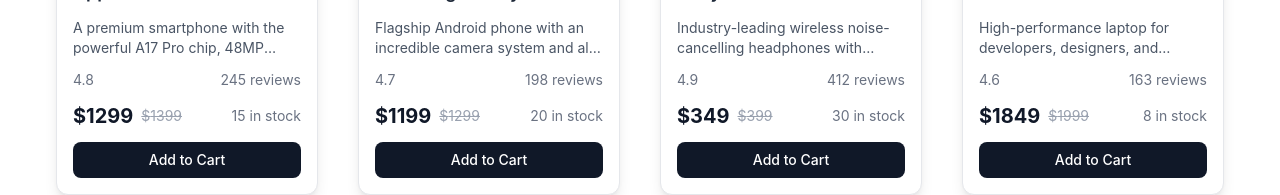
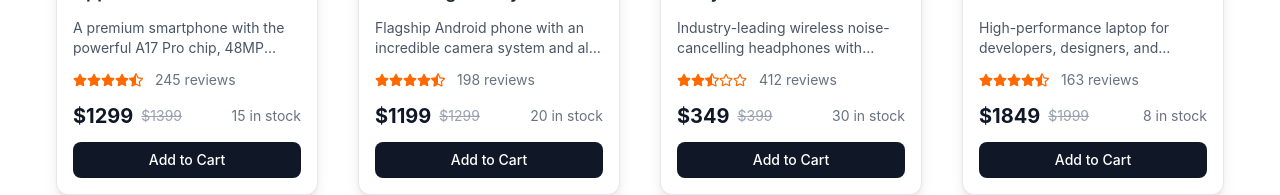
Before and after one commit to Sujan7Neupane/Ecommerce, a React (Vite) app in the folder frontend/: page /products in a window 1280 px wide. Shown: the part 367-562 px from the top of the page. Built offline with nearby package versions, Linux system fonts and the light colour scheme.

Commit message:
feat: rating system in card with reviews and stars

```diff
--- a/frontend/src/components/ProductCard.tsx
+++ b/frontend/src/components/ProductCard.tsx
@@ -1,5 +1,6 @@
 import { Link } from "react-router";
 import type { Product } from "../types/product";
+import Rating from "./Rating";
 
 interface ProductCardProps {
   product: Product;
@@ -24,9 +25,11 @@ const ProductCard = ({ product }: ProductCardProps) => {
             {product.description}
           </p>
 
-          <div className="flex items-center justify-between text-sm text-gray-500">
-            <span>{product.averageRating}</span>
-            <span>{product.numReviews} reviews</span>
+          <div className="flex text-sm">
+            <Rating
+              value={product.averageRating}
+              text={`${product.numReviews} reviews`}
+            />
           </div>
 
           <div className="flex items-center gap-2 justify-between">
--- /dev/null
+++ b/frontend/src/components/Rating.tsx
@@ -0,0 +1,70 @@
+import { FaStar, FaStarHalfAlt, FaRegStar } from "react-icons/fa";
+
+interface RatingProps {
+  value: number;
+  text?: string;
+}
+
+const Rating = ({ value, text }: RatingProps) => {
+  return (
+    <div className="flex items-center gap-1">
+      <div className="flex text-orange-500">
+        {/* First star */}
+        <span>
+          {value >= 1 ? (
+            <FaStar />
+          ) : value >= 0.5 ? (
+            <FaStarHalfAlt />
+          ) : (
+            <FaRegStar />
+          )}
+        </span>
+
+        {/* Second Star */}
+        <span>
+          {value >= 2 ? (
+            <FaStar />
+          ) : value >= 1.5 ? (
+            <FaStarHalfAlt />
+          ) : (
+            <FaRegStar />
+          )}
+        </span>
+
+        <span>
+          {value >= 3 ? (
+            <FaStar />
+          ) : value >= 2.5 ? (
+            <FaStarHalfAlt />
+          ) : (
+            <FaRegStar />
+          )}
+        </span>
+
+        <span>
+          {value >= 4 ? (
+            <FaStar />
+          ) : value >= 3.5 ? (
+            <FaStarHalfAlt />
+          ) : (
+            <FaRegStar />
+          )}
+        </span>
+
+        <span>
+          {value >= 5 ? (
+            <FaStar />
+          ) : value >= 4.5 ? (
+            <FaStarHalfAlt />
+          ) : (
+            <FaRegStar />
+          )}
+        </span>
+      </div>
+
+      {text && <span className="ml-2 text-sm text-gray-500">{text}</span>}
+    </div>
+  );
+};
+
+export default Rating;
--- a/frontend/src/data/product.ts
+++ b/frontend/src/data/product.ts
@@ -48,7 +48,7 @@ export const products = [
     countInStock: 30,
     image: "https://picsum.photos/400/400?random=3",
     imagePublicId: "sony-xm5",
-    averageRating: 4.9,
+    averageRating: 2.9,
     numReviews: 412,
     reviews: [],
     createdBy: "admin",
--- a/frontend/src/main.tsx
+++ b/frontend/src/main.tsx
@@ -7,6 +7,7 @@ import CartPage from "./pages/CartPage.tsx";
 import ProductPage from "./pages/ProductPage.tsx";
 import ProfilePage from "./pages/ProfilePage.tsx";
 import LoginPage from "./pages/LoginPage.tsx";
+import ProductDetailsPage from "./pages/ProductDetailsPage.tsx";
 
 createRoot(document.getElementById("root")!).render(
   <BrowserRouter>
@@ -16,6 +17,7 @@ createRoot(document.getElementById("root")!).render(
         <Route path="/cart" element={<CartPage />} />
         <Route path="/products" element={<ProductPage />} />
         <Route path="/profile" element={<ProfilePage />} />
+        <Route path="/profile/:id" element={<ProductDetailsPage />} />
         <Route path="/login" element={<LoginPage />} />
       </Route>
     </Routes>
```
